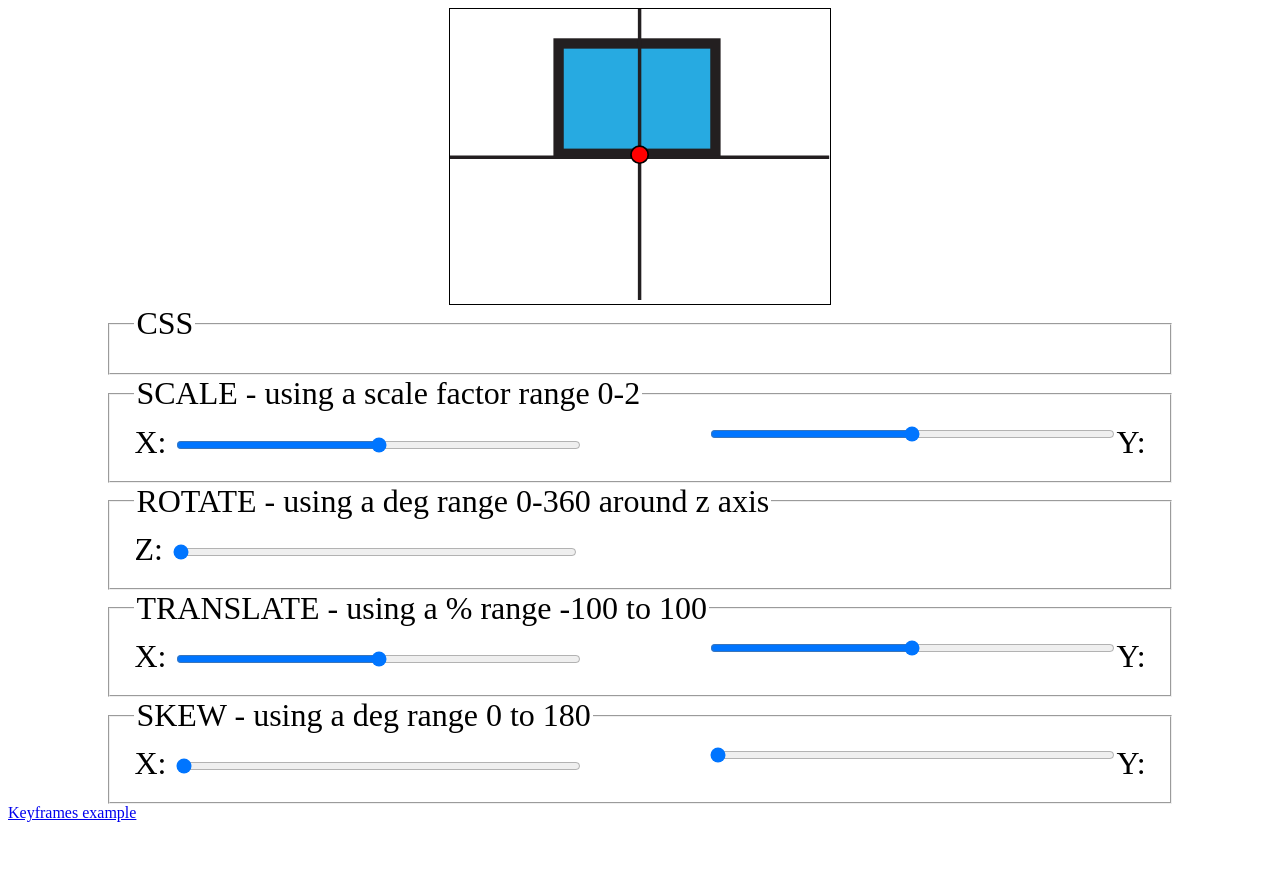
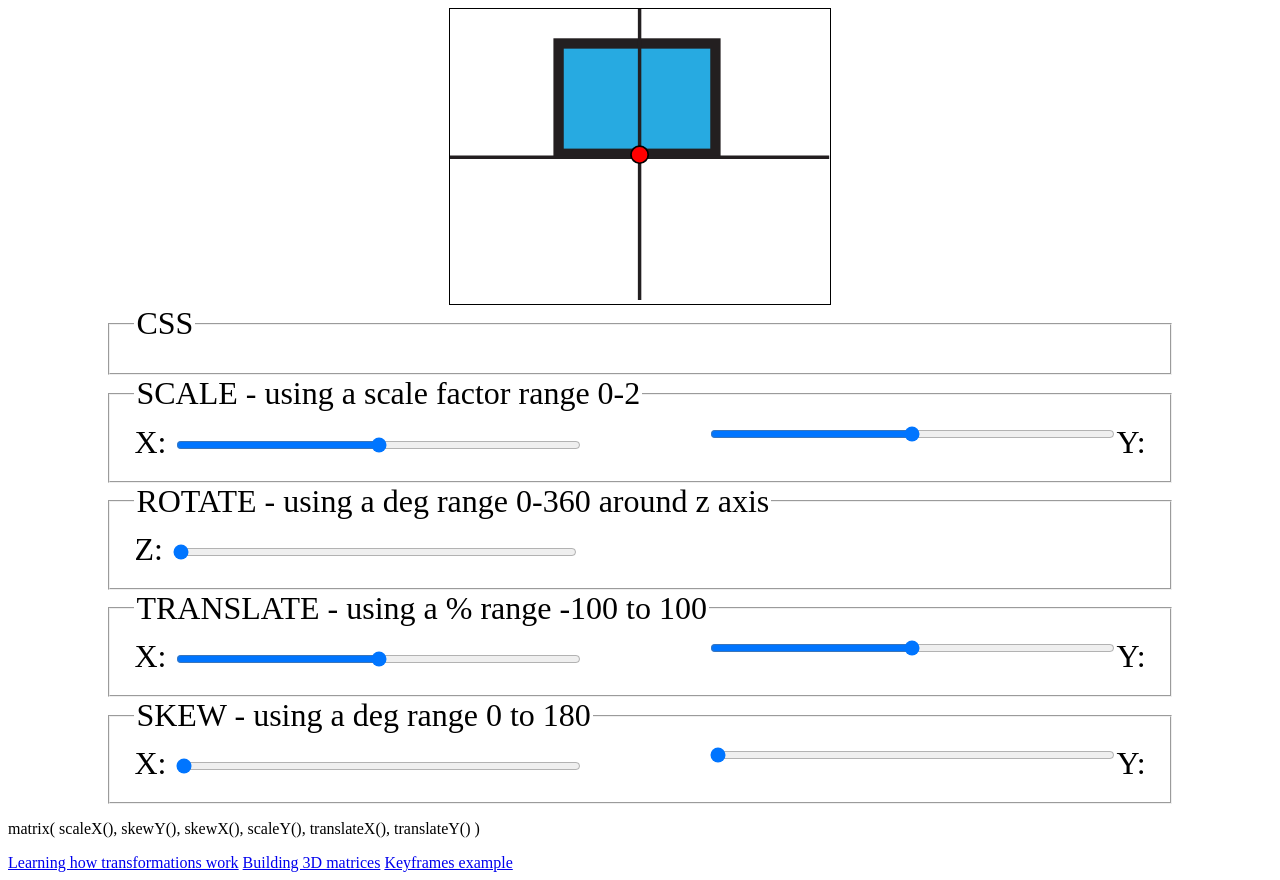
Before and after one commit to geddeca1/geddeca1.github.io, a plain HTML site: page index.html in a window 1280 px wide. Before the commit the page ends 830 px from the top, so only its background shows below. Drawn offline with Linux system fonts and the light colour scheme.

Commit message:
transformations - edit1

```diff
--- a/index.html
+++ b/index.html
@@ -106,6 +106,10 @@
 
             </div>
         </main>
+        <p> matrix( scaleX(), skewY(), skewX(), scaleY(), translateX(), translateY() ) </p>
+        <a href="https://csfieldguide.org.nz/en/chapters/computer-graphics/graphics-transformations/">Learning how transformations work<a>
+        <a href="https://csfieldguide.org.nz/en/interactives/scene-editor/">Building 3D matrices<a>
         <a href = "badBrakes.html">Keyframes example</a>
+
     </body>
 </html>
```
